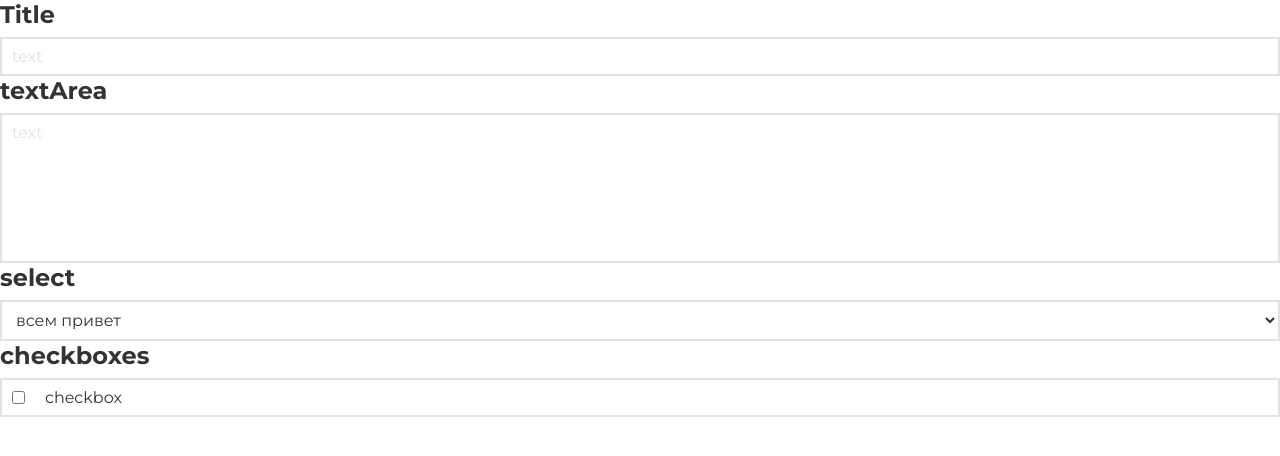
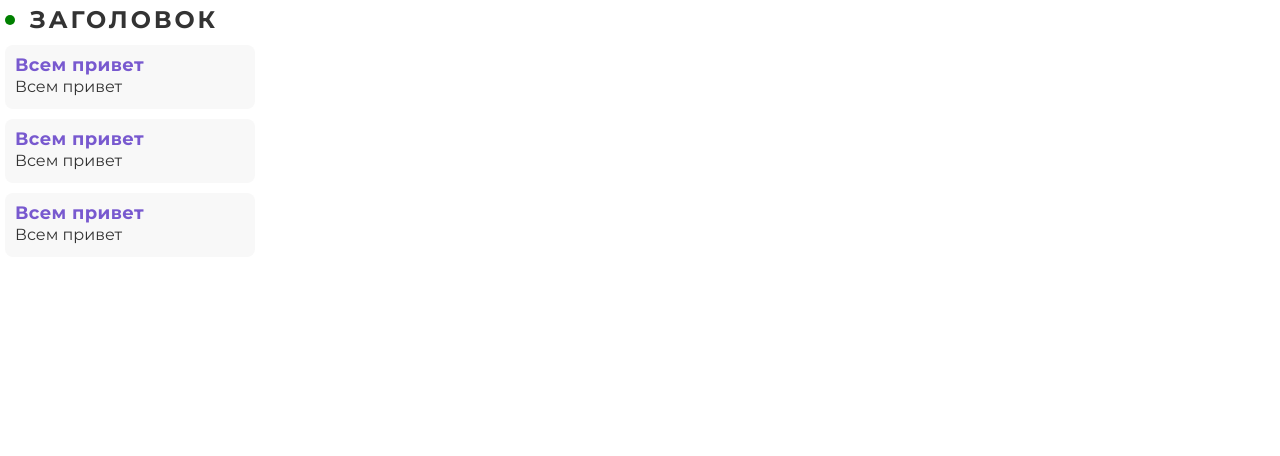
Before and after one commit to booklia/task_manager, a React (Vite) app: page / in a window 1280 px wide. Shown: the top 456 px of the page. Built offline with nearby package versions, Linux system fonts and the light colour scheme.

Commit message:
main elements

```diff
--- a/src/app/App.tsx
+++ b/src/app/App.tsx
@@ -2,49 +2,50 @@ import React from "react";
 import { createRoot } from "react-dom/client";
 import Dashboard from "../pages/Dashboard/Dashboard";
 import { GlobalResets } from "../tokens/resets";
-import { Text } from "../components/ui-kit/text/StyledText";
+import Column from "../components/elements/column/Column";
 import "./style.css";
 const App = () => {
   return (
     <>
       <GlobalResets />
-      {/*input*/}
-      <div className="text-input">
-        <Text tagName="h3" texttype="inputHead">
-          Title
-        </Text>
-        <input className="text-input--element" type="text" placeholder="text" />
-      </div>
-      {/*description*/}
-      <div className="text-input">
-        <Text tagName="h3" texttype="inputHead">
-          textArea
-        </Text>
-        <textarea className="text-input--element" placeholder="text"></textarea>
-      </div>
-      {/*select*/}
-      <div className="text-input">
-        <Text tagName="h3" texttype="inputHead">
-          select
-        </Text>
-        <select className="text-input--element">
-          <option>всем привет</option>
-          <option>здравствуйте</option>
-          <option>До свидания</option>
-        </select>
-      </div>
-      {/*checkbox*/}
-      <div className="text-input">
-        <Text tagName="h3" texttype="inputHead">
-          checkboxes
-        </Text>
-        <div className="checkbox">
-          <label className="text-input--element label" htmlFor="checkbox">
-            <input id="checkbox" className="checkbox" type="checkbox" />
-            checkbox
-          </label>
-        </div>
-      </div>
+      <Column />
+      {/*/!*input*!/*/}
+      {/*<div className="text-input">*/}
+      {/*  <Text tagName="h3" texttype="inputHead">*/}
+      {/*    Title*/}
+      {/*  </Text>*/}
+      {/*  <input className="text-input--element" type="text" placeholder="text" />*/}
+      {/*</div>*/}
+      {/*/!*description*!/*/}
+      {/*<div className="text-input">*/}
+      {/*  <Text tagName="h3" texttype="inputHead">*/}
+      {/*    textArea*/}
+      {/*  </Text>*/}
+      {/*  <textarea className="text-input--element" placeholder="text"></textarea>*/}
+      {/*</div>*/}
+      {/*/!*select*!/*/}
+      {/*<div className="text-input">*/}
+      {/*  <Text tagName="h3" texttype="inputHead">*/}
+      {/*    select*/}
+      {/*  </Text>*/}
+      {/*  <select className="text-input--element">*/}
+      {/*    <option>всем привет</option>*/}
+      {/*    <option>здравствуйте</option>*/}
+      {/*    <option>До свидания</option>*/}
+      {/*  </select>*/}
+      {/*</div>*/}
+      {/*/!*checkbox*!/*/}
+      {/*<div className="text-input">*/}
+      {/*  <Text tagName="h3" texttype="inputHead">*/}
+      {/*    checkboxes*/}
+      {/*  </Text>*/}
+      {/*  <div className="checkbox">*/}
+      {/*    <label className="text-input--element label" htmlFor="checkbox">*/}
+      {/*      <input id="checkbox" className="checkbox" type="checkbox" />*/}
+      {/*      checkbox*/}
+      {/*    </label>*/}
+      {/*  </div>*/}
+      {/*</div>*/}
       <Dashboard />
     </>
   );
--- /dev/null
+++ b/src/components/elements/card/Card.tsx
@@ -0,0 +1,23 @@
+import { Text } from "../../ui-kit/text/StyledText";
+import styled from "styled-components";
+const Card = () => {
+  return (
+    <StyledCard>
+      <Text tagName="h3" texttype="taskName">
+        Всем привет
+      </Text>
+      <Text tagName="p" texttype="subtasks">
+        Всем привет
+      </Text>
+    </StyledCard>
+  );
+};
+
+const StyledCard = styled.div`
+  background-color: #f8f8f8;
+  padding: 10px;
+  border-radius: 8px;
+  width: 250px;
+`;
+
+export default Card;
--- /dev/null
+++ b/src/components/elements/column/Column.tsx
@@ -0,0 +1,45 @@
+import styled from "styled-components";
+import Card from "../card/Card";
+import { Text } from "../../ui-kit/text/StyledText";
+
+const ColumnIcon = ({ color, ...rest }: { color: string }) => (
+  <span color={color} {...rest}></span>
+);
+
+const Column = () => {
+  return (
+    <StyledColumn>
+      <StyledHeading>
+        <ColoredSpan color="green" />
+        <Text tagName="h3" texttype="columnName">
+          Заголовок
+        </Text>
+      </StyledHeading>
+      <Card />
+      <Card />
+      <Card />
+    </StyledColumn>
+  );
+};
+
+const StyledColumn = styled.div`
+  background-color: #fff;
+  border-radius: 12px;
+  padding: 5px;
+  display: flex;
+  flex-direction: column;
+  gap: 10px;
+`;
+
+const StyledHeading = styled.div`
+  display: flex;
+  align-items: center;
+  gap: 15px;
+`;
+const ColoredSpan = styled(ColumnIcon)<{ color: string }>`
+  height: 10px;
+  width: 10px;
+  border-radius: 50%;
+  background-color: ${({ color }) => color};
+`;
+export default Column;
```
